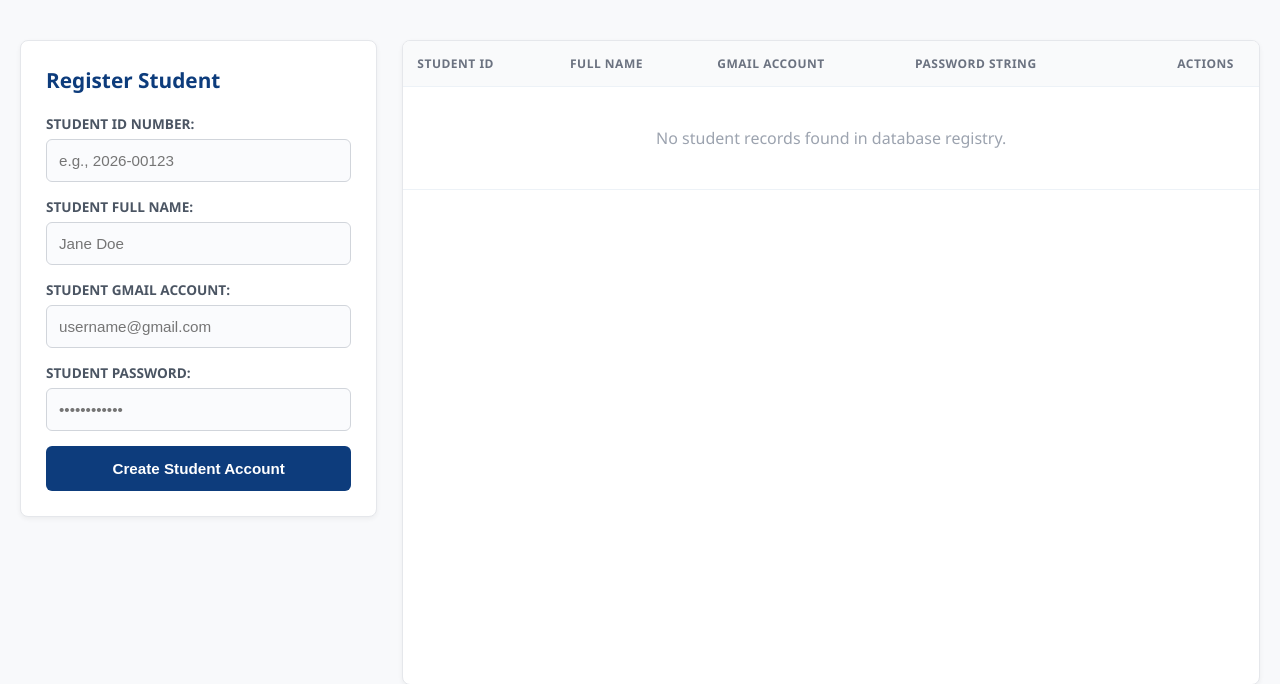
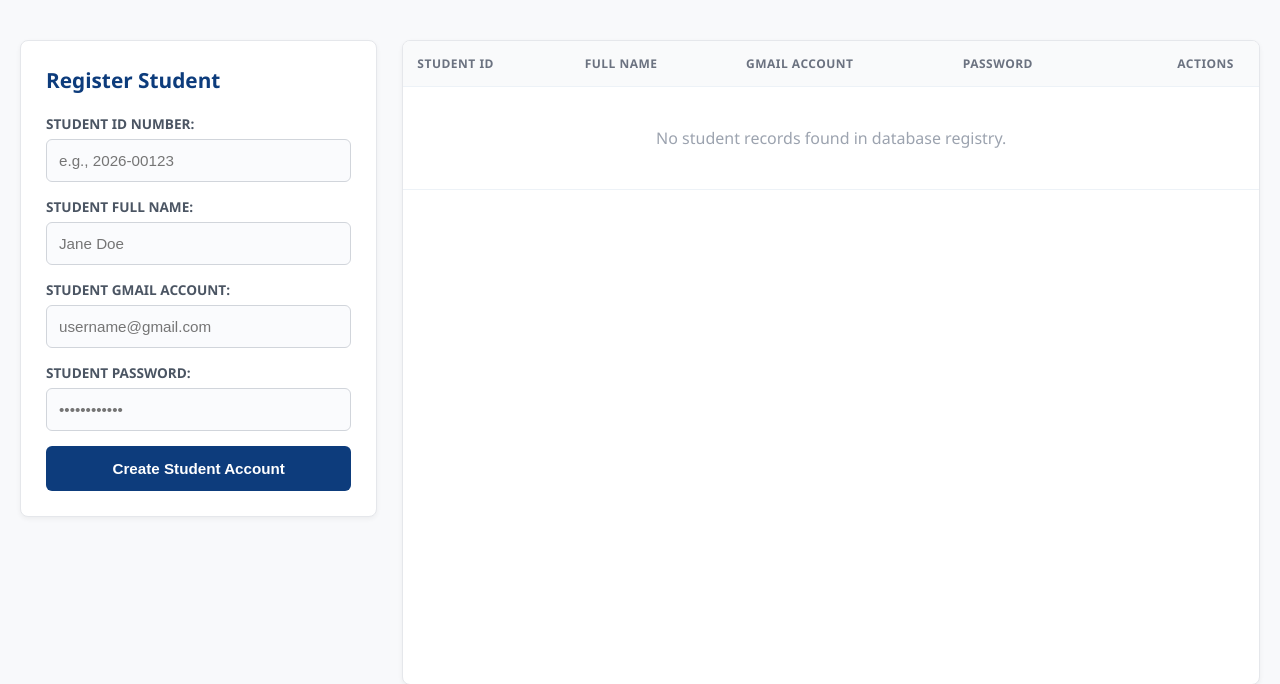
Before and after one commit to marcoco1241/key-system-final-project, a Flask app: page /admin/students in a window 1280 px wide. Shown: the part 75-759 px from the top of the page. Run offline with Flask 3, Linux system fonts and the light colour scheme; the visitor is signed in with stand-in values (Sample User, id 1); data that the repository does not hold is empty.

Commit message:
Update manage_students.html

```diff
--- a/templates/manage_students.html
+++ b/templates/manage_students.html
@@ -185,7 +185,7 @@
                         <th>Student ID</th>
                         <th>Full Name</th>
                         <th>Gmail Account</th>
-                        <th>Password String</th>
+                        <th>Password</th>
                         <th style="text-align: right; padding-right: 25px;">Actions</th>
                     </tr>
                 </thead>
```
